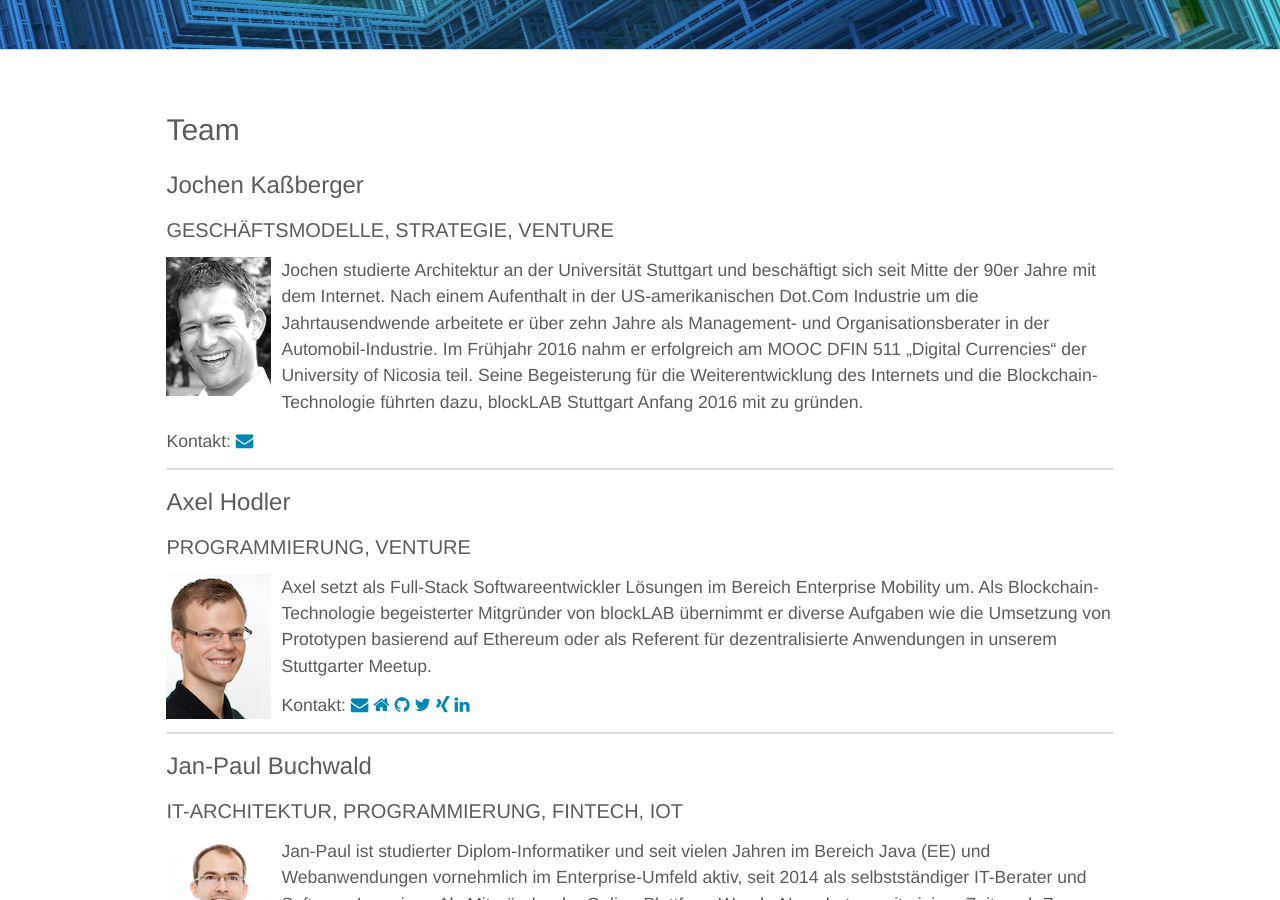
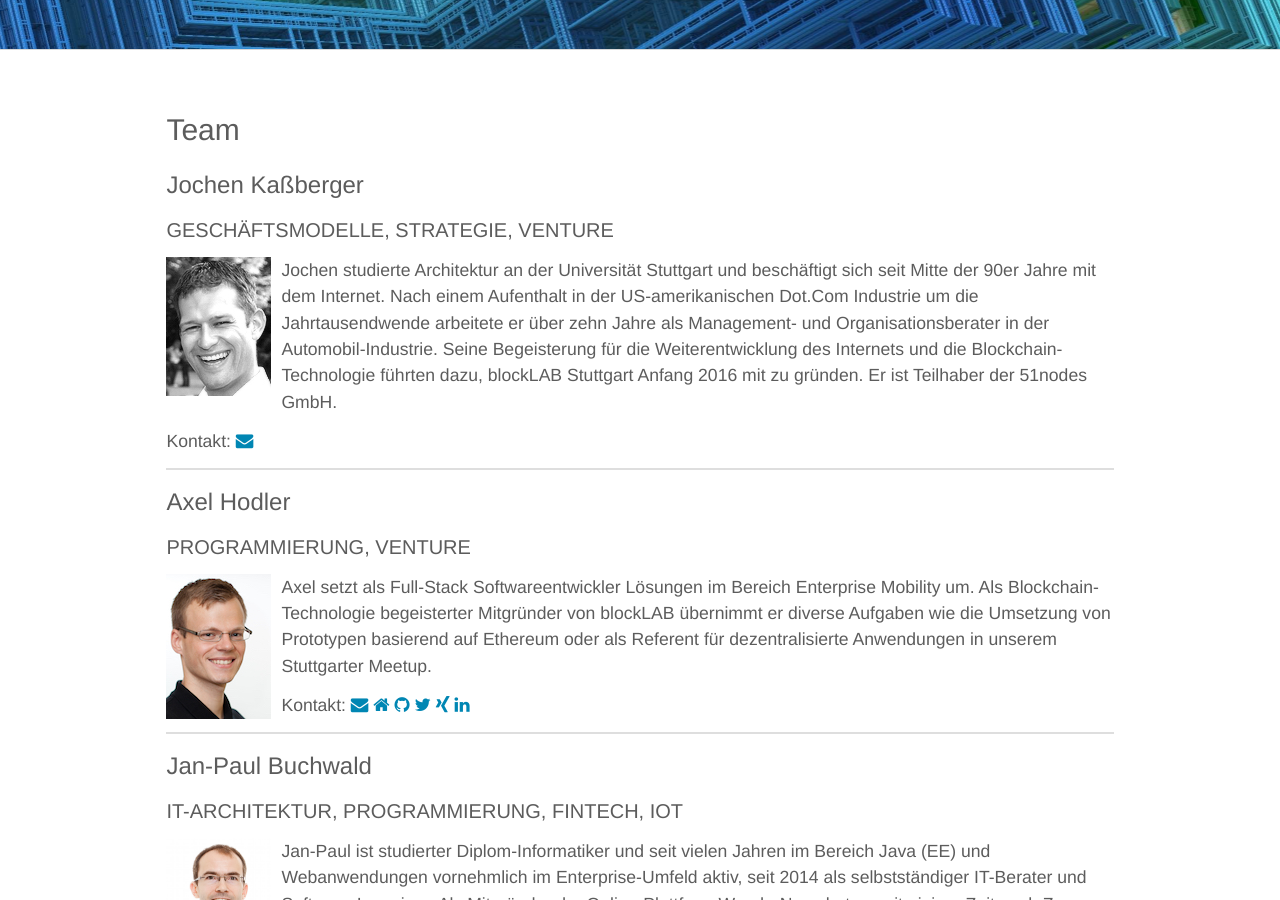
Before and after one commit to blocklab/site, a Jekyll site: the page built from team.md, in a window 1280 px wide and 900 px high, scrolled down 370 px. Built offline with Jekyll 4.4.1, drawn with Linux system fonts in a browser that asks for light colours.

Commit message:
Update team.yml

```diff
--- a/_data/team.yml
+++ b/_data/team.yml
@@ -2,7 +2,7 @@
   name: Jochen Kaßberger
   image: /assets/images/team/jochen.jpg
   topics: GESCHÄFTSMODELLE, STRATEGIE, VENTURE
-  description: Jochen studierte Architektur an der Universität Stuttgart und beschäftigt sich seit Mitte der 90er Jahre mit dem Internet. Nach einem Aufenthalt in der US-amerikanischen Dot.Com Industrie um die Jahrtausendwende arbeitete er über zehn Jahre als Management- und Organisationsberater in der Automobil-Industrie. Im Frühjahr 2016 nahm er erfolgreich am MOOC DFIN 511 „Digital Currencies“ der University of Nicosia teil. Seine Begeisterung für die Weiterentwicklung des Internets und die Blockchain-Technologie führten dazu, blockLAB Stuttgart Anfang 2016 mit zu gründen.
+  description: Jochen studierte Architektur an der Universität Stuttgart und beschäftigt sich seit Mitte der 90er Jahre mit dem Internet. Nach einem Aufenthalt in der US-amerikanischen Dot.Com Industrie um die Jahrtausendwende arbeitete er über zehn Jahre als Management- und Organisationsberater in der Automobil-Industrie. Seine Begeisterung für die Weiterentwicklung des Internets und die Blockchain-Technologie führten dazu, blockLAB Stuttgart Anfang 2016 mit zu gründen. Er ist Teilhaber der 51nodes GmbH.
   mail: kassberger@blocklab.de
 
 - id: axel
```
